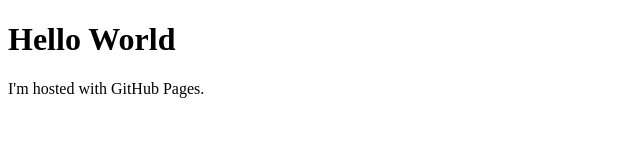
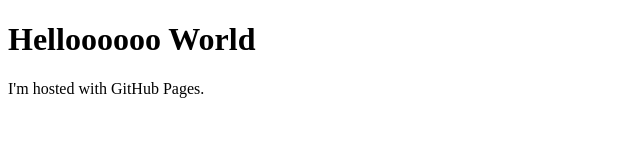
Before and after one commit to niksaw30/docstest.github.io, a plain HTML site: page index.html in a window 1280 px wide. Shown: the whole page, without its empty margins (0-640 px from the left). Drawn offline with Linux system fonts and the light colour scheme.

Commit message:
check
yfu

```diff
--- a/index.html
+++ b/index.html
@@ -1,7 +1,7 @@
 <!DOCTYPE html>
 <html>
 <body>
-<h1>Hello World</h1>
+<h1>Helloooooo World</h1>
 <p>I'm hosted with GitHub Pages.</p>
 </body>
 </html>
```
